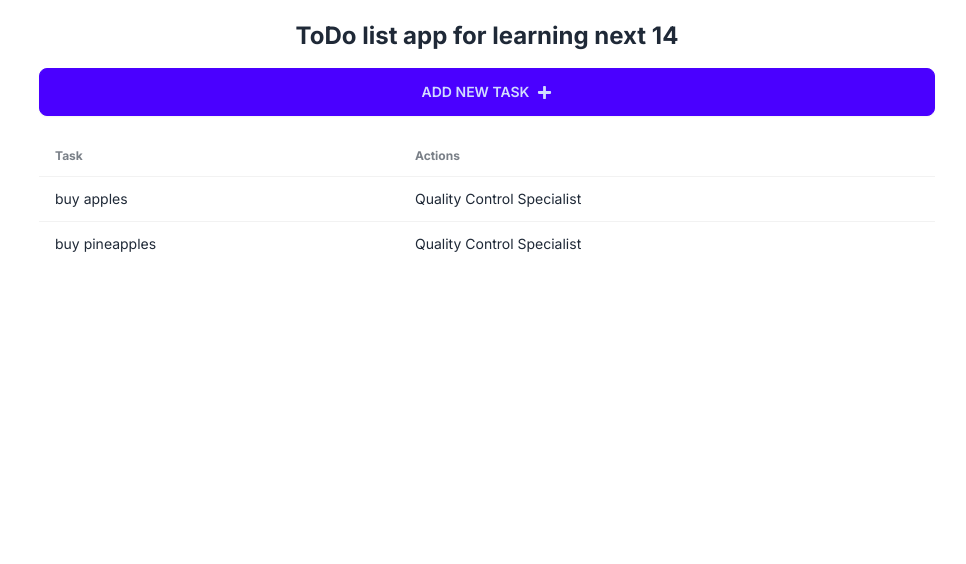
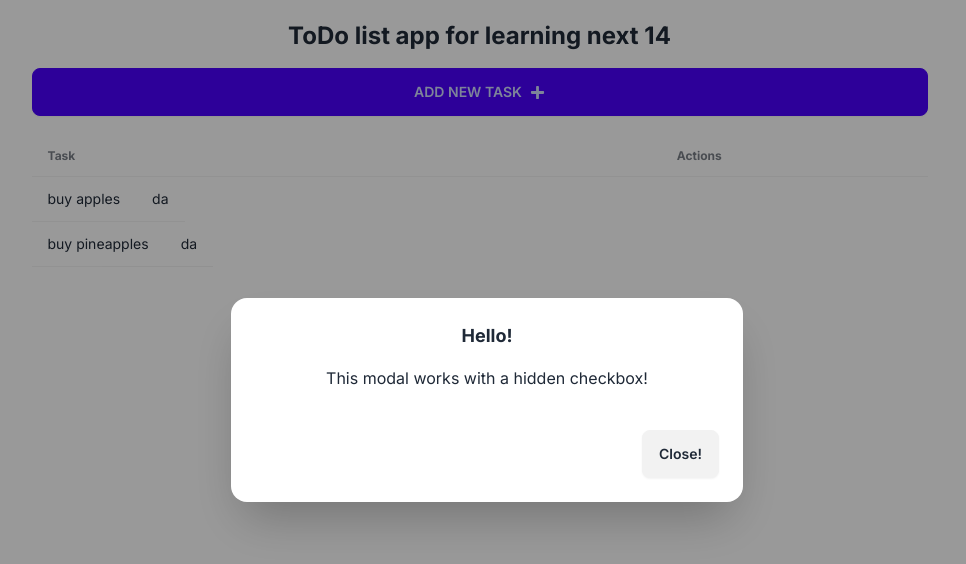
Before and after one commit to Saedddd/TodoApp, a Next.js app: page / in a window 1280 px wide. Both pictures are taken after a click on the button "ADD NEW TASK". Shown: the top 564 px of the page, without its empty margins (153-1119 px from the left). Built offline with nearby package versions, Linux system fonts and the light colour scheme; data requests are answered from the project's data file.

Commit message:
Create modal component

```diff
--- /dev/null
+++ b/src/entities/Modal/Modal.tsx
@@ -0,0 +1,19 @@
+
+import { ModalProps } from './types'
+
+  export default function Modal({modalOpen, onClose, children}: ModalProps){
+
+  return (
+    <div className={`modal ${modalOpen ? "modal-open" : ""}`} role="dialog">
+      <div className="modal-box">
+
+          {children}
+
+          <div className="modal-action">
+            <label onClick={() => onClose()} className="btn">Close!</label>
+          </div>
+
+      </div>
+  </div>
+  )
+}
--- /dev/null
+++ b/src/entities/Modal/types/index.ts
@@ -0,0 +1,5 @@
+export interface ModalProps {
+    modalOpen: boolean,
+    onClose: () => void,
+    children: React.ReactNode,
+}
--- a/src/entities/Tasks/index.ts
+++ b/src/entities/Tasks/index.ts
@@ -1,2 +1,2 @@
-import Tasks from "./ui/Tasks";
-export default Tasks;
+import Task from "./ui/Task";
+export default Task;
--- a/src/entities/Tasks/ui/Tasks.tsx
+++ b/src/entities/Tasks/ui/Task.tsx
@@ -1,7 +1,9 @@
 import React from 'react'
 import { TodoListProps } from '../types';
 
-const Tasks:React.FC<TodoListProps> = ({tasks}) => {
+import Tasks from '@/widgets/Tasks/ui/Tasks';
+
+const Task:React.FC<TodoListProps> = ({tasks}) => {
   return (
     <div>
         <div className="overflow-x-auto">
@@ -16,10 +18,7 @@ const Tasks:React.FC<TodoListProps> = ({tasks}) => {
                 <tbody>
                 {/* row 1 */}
                 {tasks.map(tasks =>(
-                    <tr key={tasks.id}>
-                        <td>{tasks.text}</td>
-                        <td>Quality Control Specialist</td>
-                    </tr>
+                   <Tasks  key={tasks.id} tasks = {tasks}/>
                 ))}
                 </tbody>
             </table>
@@ -28,4 +27,4 @@ const Tasks:React.FC<TodoListProps> = ({tasks}) => {
   )
 }
 
-export default Tasks;
+export default Task;
--- a/src/features/AddTask/ui/addTask.tsx
+++ b/src/features/AddTask/ui/addTask.tsx
@@ -1,14 +1,37 @@
+'use client'
+
+
+
 import React from 'react'
 
+import { useState } from 'react';
 import { FaPlus } from "react-icons/fa";
+import Modal from '@/entities/Modal/Modal';
 
 const AddTask = () => {
+    const [modalOpen, setModalOpen] = useState<boolean>(false)
+
   return (
     <div>
-        <button className='btn btn-primary w-full'>
+        <button
+            onClick={() => setModalOpen(true)}
+            className='btn btn-primary w-full'
+        >
             ADD NEW TASK
             <FaPlus size={15} />
         </button>
+
+
+        <Modal
+          modalOpen = {modalOpen}
+          onClose={()=> setModalOpen(false)}>
+
+          <h3 className="font-bold text-lg">Hello!</h3>
+          <p className="py-4">This modal works with a hidden checkbox!</p>
+
+        </Modal>
+
+
     </div>
   )
 }
--- /dev/null
+++ b/src/widgets/Tasks/index.ts
@@ -0,0 +1,2 @@
+import Tasks from "@/entities/Tasks";
+export default Tasks;
--- /dev/null
+++ b/src/widgets/Tasks/types/index.ts
@@ -0,0 +1,5 @@
+import { ITask } from "@/shared/api/types";
+
+export interface TaskProps {
+    tasks: ITask
+}
--- /dev/null
+++ b/src/widgets/Tasks/ui/Tasks.tsx
@@ -0,0 +1,15 @@
+import React from 'react'
+import { TaskProps } from '../types'
+
+const Tasks:React.FC<TaskProps> = ({tasks}) => {
+  return (
+    <div>
+         <tr key={tasks.id}>
+            <td>{tasks.text}</td>
+            <td>da</td>
+        </tr>
+    </div>
+  )
+}
+
+export default Tasks
```
